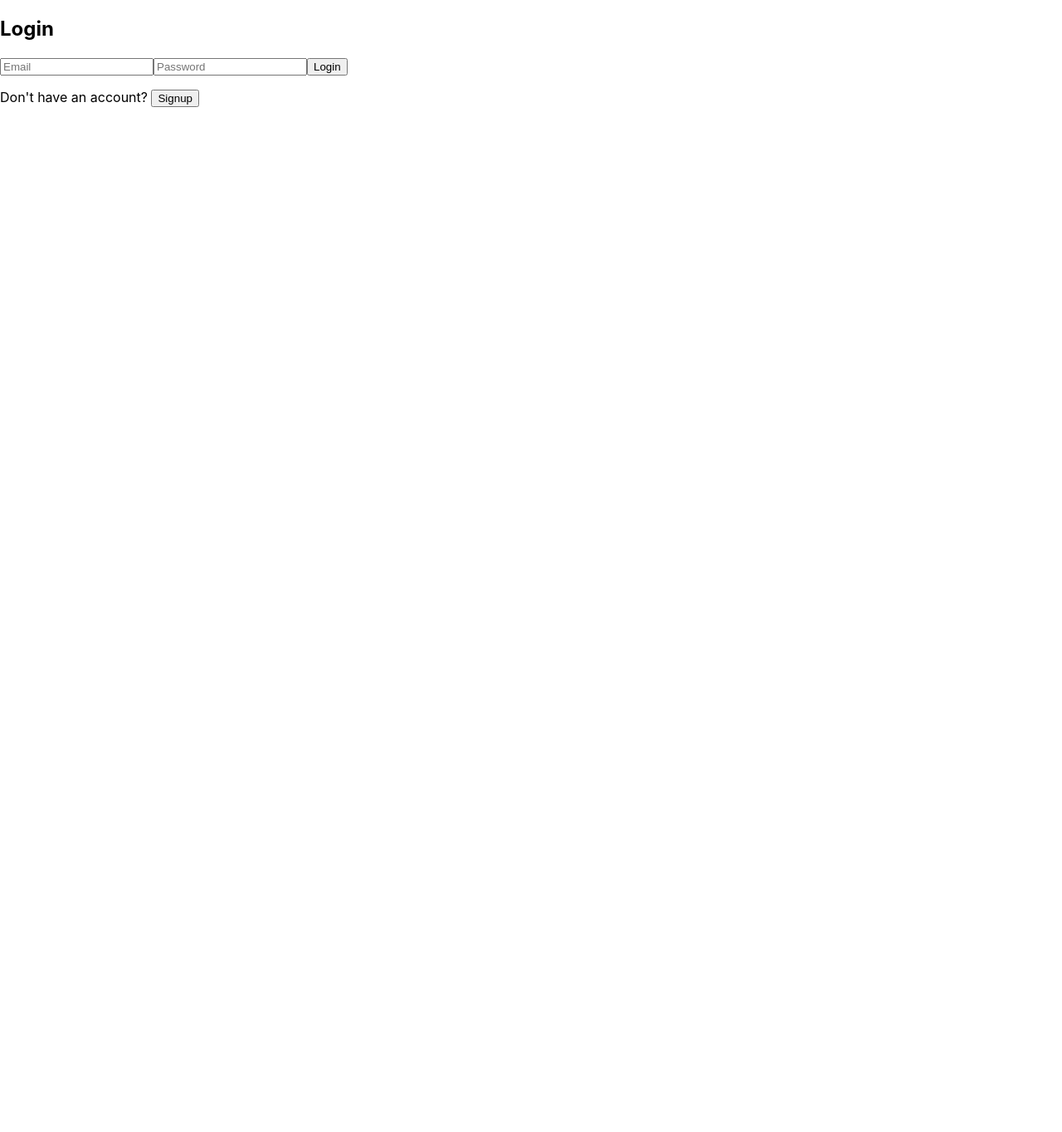
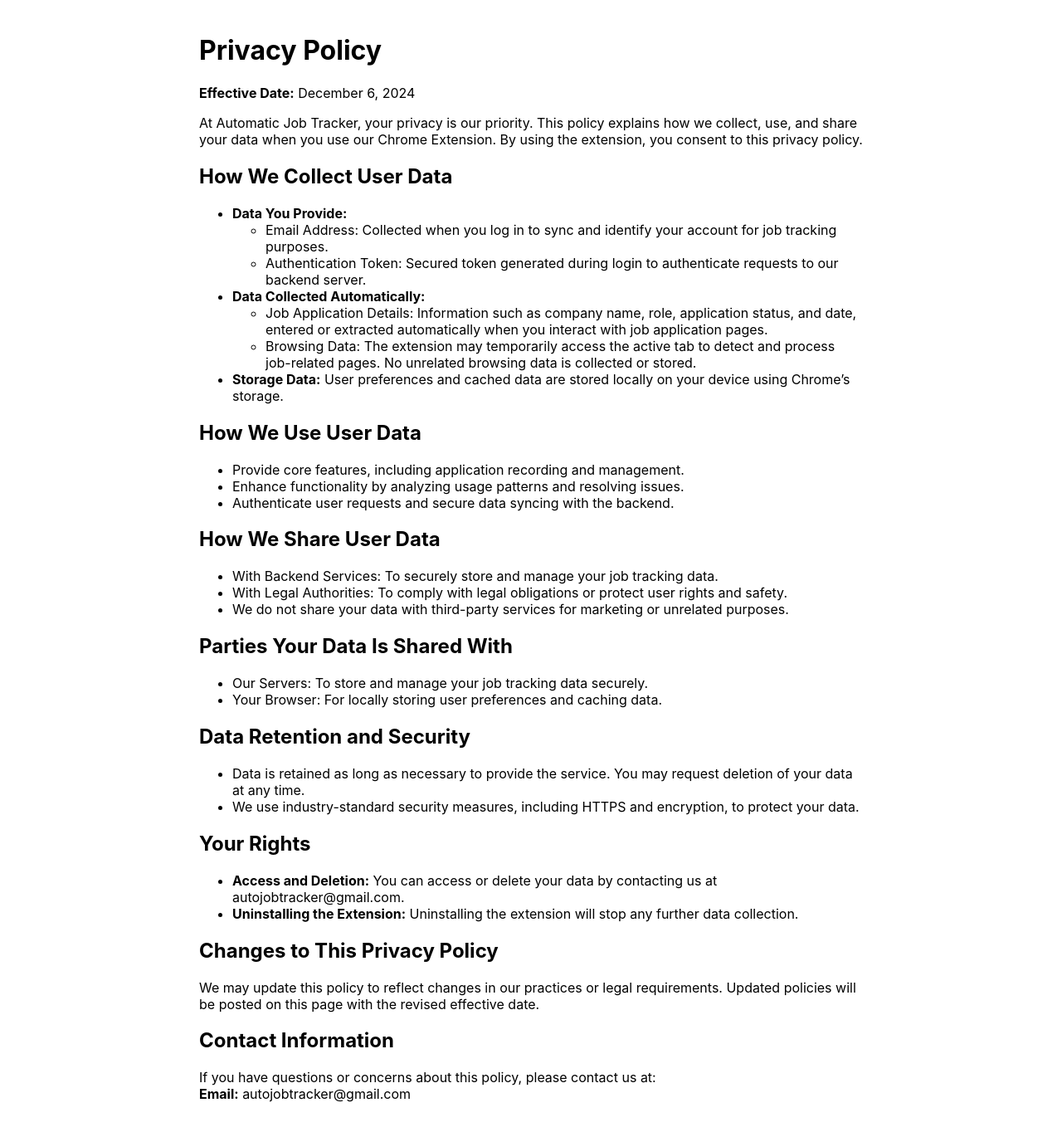
Before and after one commit to rapiddeveloper22/Job-tracker, a React (Create React App) app in the folder frontend/: page /privacyPolicy in a window 1280 px wide. Before the commit this address led to /login. Shown: the whole page at 83% size. Before the commit the page ends 800 px from the top, so only its background shows below. Built offline with nearby package versions, Linux system fonts and the light colour scheme.

Commit message:
Added privacy policy

```diff
--- a/frontend/src/App.js
+++ b/frontend/src/App.js
@@ -3,6 +3,7 @@
 import Login from './components/Login';
 import Signup from './components/Signup';
 import Dashboard from './components/Dashboard';
+import PrivacyPolicy from './components/PrivacyPolicy';
 
 // Protected Route Component
 const ProtectedRoute = ({ element: Element, ...rest }) => {
@@ -17,6 +18,7 @@
         {/* Public Routes */}
         <Route path="/login" element={<Login />} />
         <Route path="/signup" element={<Signup />} />
+        <Route path="/privacyPolicy" element={<PrivacyPolicy />} />
 
         {/* Protected Route */}
         <Route path="/dashboard" element={<ProtectedRoute element={Dashboard} />} />
--- /dev/null
+++ b/frontend/src/components/PrivacyPolicy.js
@@ -0,0 +1,78 @@
+import React from 'react';
+
+const PrivacyPolicy = () => {
+    return (
+        <div className="privacy-policy-container" style={{ padding: '20px', maxWidth: '800px', margin: 'auto' }}>
+            <h1>Privacy Policy</h1>
+            <p><strong>Effective Date:</strong> December 6, 2024</p>
+            <p>
+                At Automatic Job Tracker, your privacy is our priority. This policy explains how we collect, use, and
+                share your data when you use our Chrome Extension. By using the extension, you consent to this privacy policy.
+            </p>
+            <h2>How We Collect User Data</h2>
+            <ul>
+                <li>
+                    <strong>Data You Provide:</strong>
+                    <ul>
+                        <li>Email Address: Collected when you log in to sync and identify your account for job tracking purposes.</li>
+                        <li>Authentication Token: Secured token generated during login to authenticate requests to our backend server.</li>
+                    </ul>
+                </li>
+                <li>
+                    <strong>Data Collected Automatically:</strong>
+                    <ul>
+                        <li>Job Application Details: Information such as company name, role, application status, and date, entered or extracted automatically when you interact with job application pages.</li>
+                        <li>Browsing Data: The extension may temporarily access the active tab to detect and process job-related pages. No unrelated browsing data is collected or stored.</li>
+                    </ul>
+                </li>
+                <li>
+                    <strong>Storage Data:</strong> User preferences and cached data are stored locally on your device using Chrome’s storage.
+                </li>
+            </ul>
+            <h2>How We Use User Data</h2>
+            <ul>
+                <li>Provide core features, including application recording and management.</li>
+                <li>Enhance functionality by analyzing usage patterns and resolving issues.</li>
+                <li>Authenticate user requests and secure data syncing with the backend.</li>
+            </ul>
+            <h2>How We Share User Data</h2>
+            <ul>
+                <li>With Backend Services: To securely store and manage your job tracking data.</li>
+                <li>With Legal Authorities: To comply with legal obligations or protect user rights and safety.</li>
+                <li>We do not share your data with third-party services for marketing or unrelated purposes.</li>
+            </ul>
+            <h2>Parties Your Data Is Shared With</h2>
+            <ul>
+                <li>Our Servers: To store and manage your job tracking data securely.</li>
+                <li>Your Browser: For locally storing user preferences and caching data.</li>
+            </ul>
+            <h2>Data Retention and Security</h2>
+            <ul>
+                <li>Data is retained as long as necessary to provide the service. You may request deletion of your data at any time.</li>
+                <li>We use industry-standard security measures, including HTTPS and encryption, to protect your data.</li>
+            </ul>
+            <h2>Your Rights</h2>
+            <ul>
+                <li>
+                    <strong>Access and Deletion:</strong> You can access or delete your data by contacting us at autojobtracker@gmail.com.
+                </li>
+                <li>
+                    <strong>Uninstalling the Extension:</strong> Uninstalling the extension will stop any further data collection.
+                </li>
+            </ul>
+            <h2>Changes to This Privacy Policy</h2>
+            <p>
+                We may update this policy to reflect changes in our practices or legal requirements. Updated policies will be posted
+                on this page with the revised effective date.
+            </p>
+            <h2>Contact Information</h2>
+            <p>
+                If you have questions or concerns about this policy, please contact us at:
+                <br />
+                <strong>Email:</strong> autojobtracker@gmail.com
+            </p>
+        </div>
+    );
+};
+
+export default PrivacyPolicy;
```
